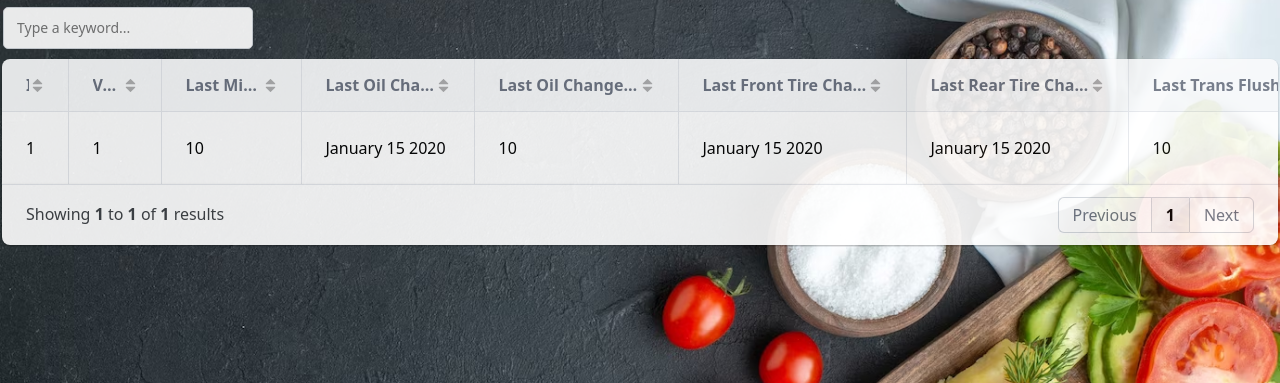
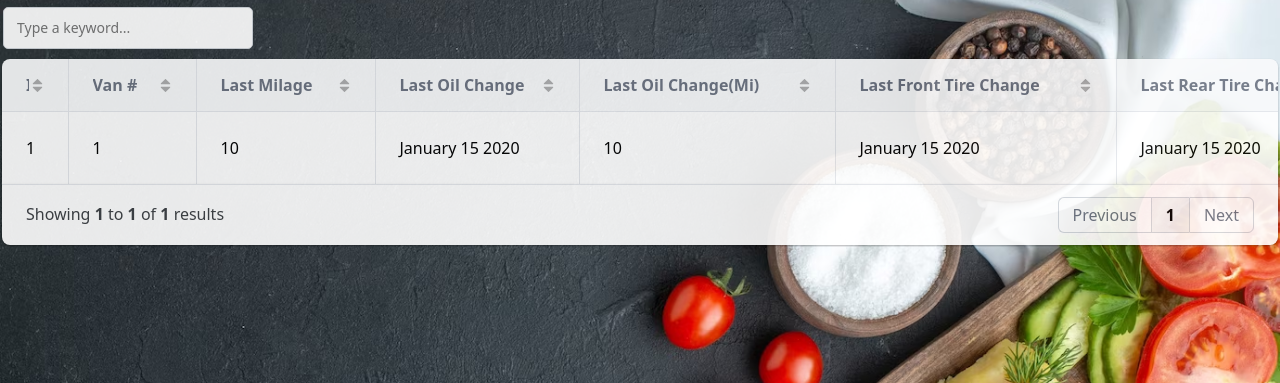
Before and after one commit to edbiggs/GFC-Final, a Flask app: page /vans/ in a window 1280 px wide. Shown: the part 56-439 px from the top of the page. Run offline with Flask 3, Linux system fonts and the light colour scheme; tables that the repository leaves empty hold one stand-in row (values such as "Sample post"); some libraries are stand-ins or nearby versions.

Commit message:
expanded table columns

```diff
--- a/app/models.py
+++ b/app/models.py
@@ -98,3 +98,8 @@ class Van(db.Model):
             'notes':self.notes,
             'active':self.active,
         }
+
+class Menu(db.Model):
+    id = db.Column(db.Integer, primary_key=True, unique=True)
+    food = db.Column(db.VARCHAR)
+    driver_add_ons = db.Column(db.VARCHAR)
--- a/app/static/index.css
+++ b/app/static/index.css
@@ -1,7 +1,7 @@
 body{
     background-image: url("images/cutting-board1.avif");
     background-size: 100%;
-    opacity:0.7
+    opacity:0.9
 }
 
 
--- a/app/static/vans.css
+++ b/app/static/vans.css
@@ -1,3 +1,9 @@
 body{
     opacity:0.9
 }
+
+
+
+.gridjs-table{
+    min-width: 100%;
+}
--- a/app/static/work_needed.css
+++ b/app/static/work_needed.css
@@ -1,5 +1,4 @@
 body{
-
     opacity:0.9
 }
 
--- a/app/templates/vans.html
+++ b/app/templates/vans.html
@@ -28,37 +28,39 @@
         columns: [
 
           { id: 'database_id', name: 'ID'},
-          { id: 'van_number', name: 'Van #', 'attributes':editableCellAttributes},
-          { id: 'milage', name: 'Last Milage', 'attributes':editableCellAttributes },
-          { id: 'last_oil_change_date', name: 'Last Oil Change', 'attributes':editableCellAttributes },
-          { id: 'last_oil_change_milage', name: 'Last Oil Change(Mi)', 'attributes':editableCellAttributes },
-          { id: 'last_front_tire_change_date', name: 'Last Front Tire Change', 'attributes':editableCellAttributes },
-          { id: 'last_rear_tire_change_date', name: 'Last Rear Tire Change', 'attributes':editableCellAttributes },
-          { id: 'last_trans_fluid_change_milage', name: 'Last Trans Flush(Mi)', 'attributes':editableCellAttributes },
-          { id: 'last_battery_change_date', name: 'Last Battery Change', 'attributes':editableCellAttributes },
-          { id: 'last_air_filter_change_milage', name: 'Last Air Filter Change(Mi)', 'attributes':editableCellAttributes },
-          { id: 'last_spark_plug_change_milage', name: 'Last Spark Plug Change(Mi)', 'attributes':editableCellAttributes },
-          { id: 'last_coil_change_milage', name: 'Last Coil Change(Mi)', 'attributes':editableCellAttributes },
-          { id: 'last_state_inspection_date', name: 'Last State Inspection', 'attributes':editableCellAttributes },
-          { id: 'last_registration_renewal_date', name: 'Last Registration Renewal', 'attributes':editableCellAttributes },
-          { id: 'last_front_brake_change_milage', name: 'Last Front Brake Change(Mi)', 'attributes':editableCellAttributes },
-          { id: 'last_rear_brake_change_milage', name: 'Last Rear Brake Change(Mi)', 'attributes':editableCellAttributes },
-          { id: 'plate', name: 'Plate #', 'attributes':editableCellAttributes },
-          { id: 'vin', name: 'VIN #', 'attributes':editableCellAttributes },
-          { id: 'van_model', name: 'Model', 'attributes':editableCellAttributes },
-          { id: 'notes', name: 'Notes', 'attributes':editableCellAttributes },
-          { id: 'active', name: 'Active', 'attributes':editableCellAttributes },
+          { id: 'van_number', name: 'Van #', 'attributes':editableCellAttributes, 'width':'10%'},
+          { id: 'milage', name: 'Last Milage', 'attributes':editableCellAttributes, 'width':'14%' },
+          { id: 'last_oil_change_date', name: 'Last Oil Change', 'attributes':editableCellAttributes, 'width':'16%' },
+          { id: 'last_oil_change_milage', name: 'Last Oil Change(Mi)', 'attributes':editableCellAttributes, 'width':'20%' },
+          { id: 'last_front_tire_change_date', name: 'Last Front Tire Change', 'attributes':editableCellAttributes, 'width':'22%' },
+          { id: 'last_rear_tire_change_date', name: 'Last Rear Tire Change', 'attributes':editableCellAttributes, 'width':'20%' },
+          { id: 'last_trans_fluid_change_milage', name: 'Last Trans Flush(Mi)', 'attributes':editableCellAttributes, 'width':'20%' },
+          { id: 'last_battery_change_date', name: 'Last Battery Change', 'attributes':editableCellAttributes, 'width':'20%' },
+          { id: 'last_air_filter_change_milage', name: 'Last Air Filter Change(Mi)', 'attributes':editableCellAttributes, 'width':'23%' },
+          { id: 'last_spark_plug_change_milage', name: 'Last Spark Plug Change(Mi)', 'attributes':editableCellAttributes, 'width':'24%' },
+          { id: 'last_coil_change_milage', name: 'Last Coil Change(Mi)', 'attributes':editableCellAttributes, 'width':'20%' },
+          { id: 'last_state_inspection_date', name: 'Last State Inspection', 'attributes':editableCellAttributes, 'width':'20%' },
+          { id: 'last_registration_renewal_date', name: 'Last Registration Renewal', 'attributes':editableCellAttributes, 'width':'24%' },
+          { id: 'last_front_brake_change_milage', name: 'Last Front Brake Change(Mi)', 'attributes':editableCellAttributes, 'width':'25%' },
+          { id: 'last_rear_brake_change_milage', name: 'Last Rear Brake Change(Mi)', 'attributes':editableCellAttributes, 'width':'24%' },
+          { id: 'plate', name: 'Plate #', 'attributes':editableCellAttributes, 'width':'11%' },
+          { id: 'vin', name: 'VIN #', 'attributes':editableCellAttributes, 'width':'10%' },
+          { id: 'van_model', name: 'Model', 'attributes':editableCellAttributes,'width':'10%' },
+          { id: 'notes', name: 'Notes', 'attributes':editableCellAttributes, 'width':'10%' },
+          { id: 'active', name: 'Active', 'attributes':editableCellAttributes, 'width':'10%' },
 
         ],
-
+        search: true,
+        sort: true,
+        pagination: true,
+        resizable: true,
+        fixedHeader: true,
         server: {
           url: '/data',
           then: results => results.data,
         },
 
-        search: true,
-        sort: true,
-        pagination: true,
+
       }).render(tableDiv);
 
       let savedValue;
```
